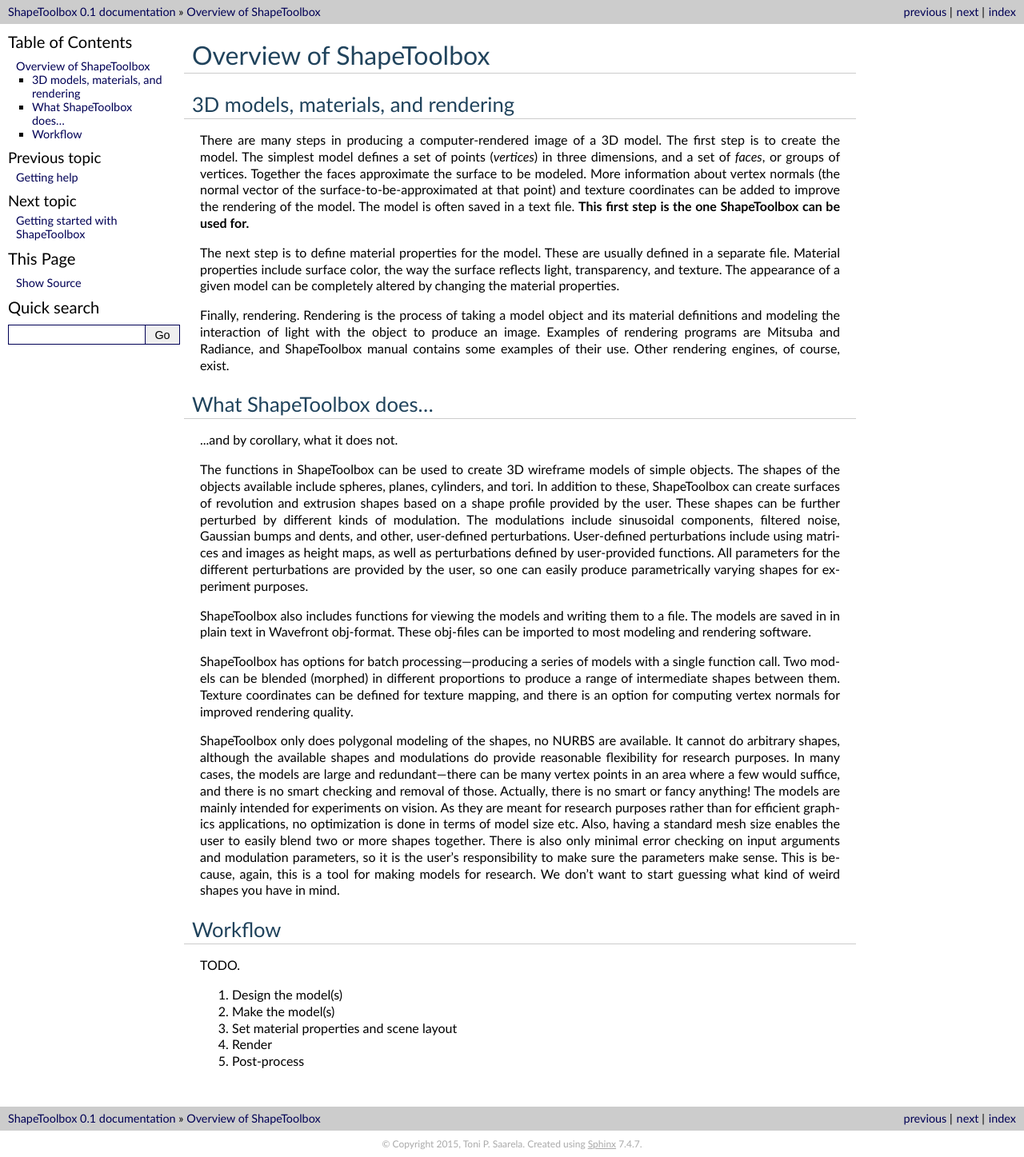
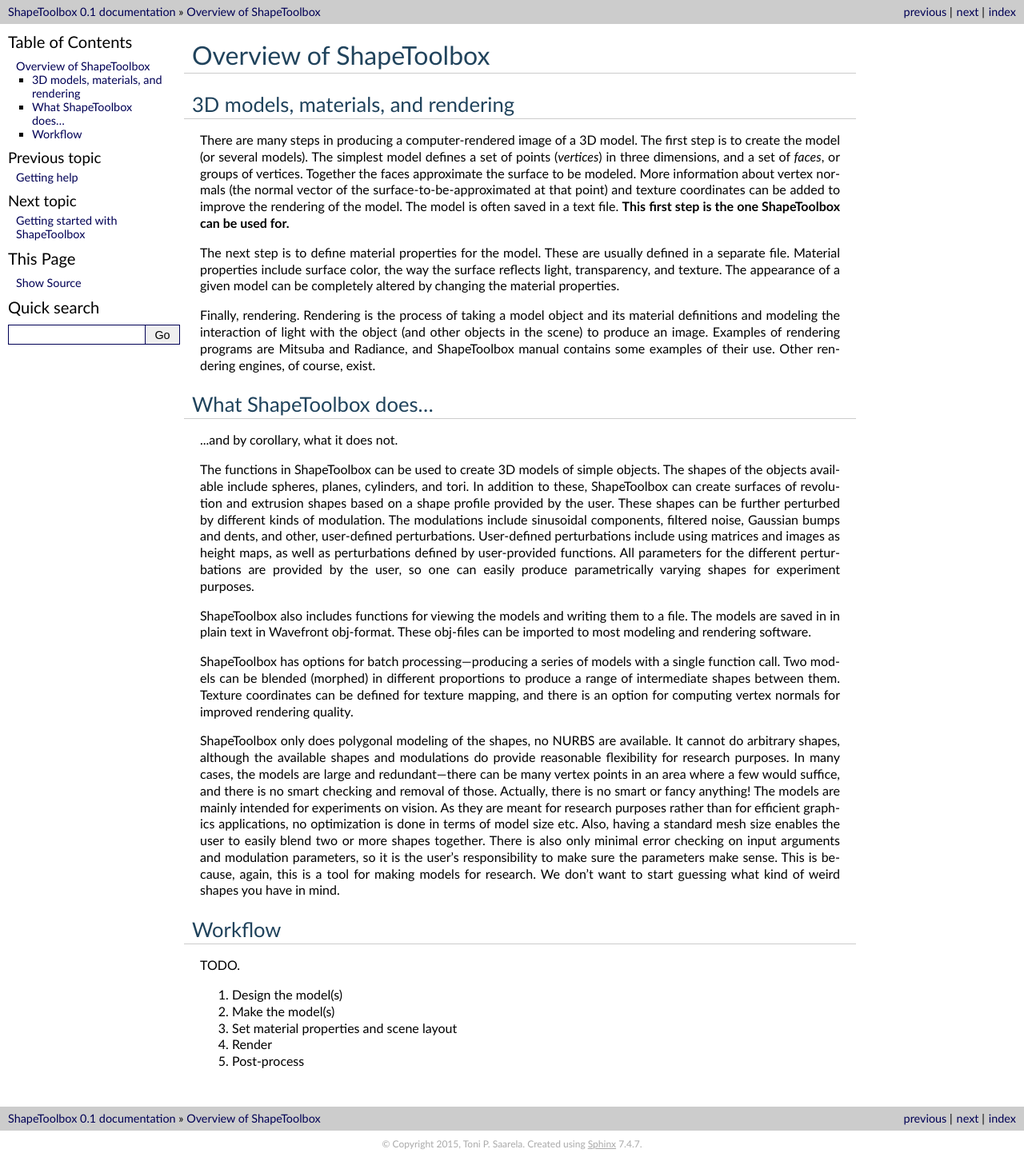
Before and after one commit to spitschan/ShapeToolbox, a Sphinx documentation site: the page built from doc/source/overview.rst, in a window 1280 px wide. Shown: the whole page at 80% size. Built offline with Sphinx 7.4.7, drawn with Linux system fonts in a browser that asks for light colours; formulas are drawn with MathJax 3.

Commit message:
Bug fix in objDesigner that affected Octave 4.2.1; updates to docs.

```diff
--- a/doc/source/overview.rst
+++ b/doc/source/overview.rst
@@ -7,14 +7,14 @@
 ===================================
 
 There are many steps in producing a computer-rendered image of a 3D
-model.  The first step is to create the model.  The simplest model
-defines a set of points (*vertices*) in three dimensions, and a set of
-*faces*, or groups of vertices.  Together the faces approximate the
-surface to be modeled.  More information about vertex normals (the
-normal vector of the surface-to-be-approximated at that point) and
-texture coordinates can be added to improve the rendering of the
-model.  The model is often saved in a text file.  **This first step is
-the one ShapeToolbox can be used for.**
+model.  The first step is to create the model (or several models).
+The simplest model defines a set of points (*vertices*) in three
+dimensions, and a set of *faces*, or groups of vertices.  Together the
+faces approximate the surface to be modeled.  More information about
+vertex normals (the normal vector of the surface-to-be-approximated at
+that point) and texture coordinates can be added to improve the
+rendering of the model.  The model is often saved in a text file.
+**This first step is the one ShapeToolbox can be used for.**
 
 The next step is to define material properties for the model.  These
 are usually defined in a separate file.  Material properties include
@@ -24,25 +24,26 @@
 
 Finally, rendering.  Rendering is the process of taking a model object
 and its material definitions and modeling the interaction of light
-with the object to produce an image.  Examples of rendering programs
-are Mitsuba and Radiance, and |toolbox| manual contains some examples
-of their use.  Other rendering engines, of course, exist.
+with the object (and other objects in the scene) to produce an image.
+Examples of rendering programs are Mitsuba and Radiance, and |toolbox|
+manual contains some examples of their use.  Other rendering engines,
+of course, exist.
 
 What |toolbox| does...
 ======================
 
 \...and by corollary, what it does not.
 
-The functions in |toolbox| can be used to create 3D wireframe models
-of simple objects.  The shapes of the objects available include
-spheres, planes, cylinders, and tori.  In addition to these, |toolbox|
-can create surfaces of revolution and extrusion shapes based on a
-shape profile provided by the user.  These shapes can be further
-perturbed by different kinds of modulation.  The modulations include
-sinusoidal components, filtered noise, Gaussian bumps and dents, and
-other, user-defined perturbations.  User-defined perturbations include
-using matrices and images as height maps, as well as perturbations
-defined by user-provided functions.  All parameters for the different
+The functions in |toolbox| can be used to create 3D models of simple
+objects.  The shapes of the objects available include spheres, planes,
+cylinders, and tori.  In addition to these, |toolbox| can create
+surfaces of revolution and extrusion shapes based on a shape profile
+provided by the user.  These shapes can be further perturbed by
+different kinds of modulation.  The modulations include sinusoidal
+components, filtered noise, Gaussian bumps and dents, and other,
+user-defined perturbations.  User-defined perturbations include using
+matrices and images as height maps, as well as perturbations defined
+by user-provided functions.  All parameters for the different
 perturbations are provided by the user, so one can easily produce
 parametrically varying shapes for experiment purposes.
 
```
Also changed, not shown: doc/source/installation.rst (+4 -3 lines), 1 other file.
